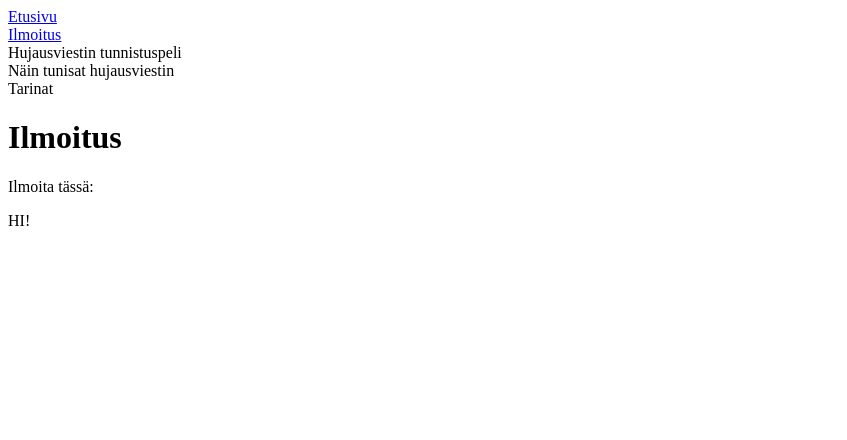
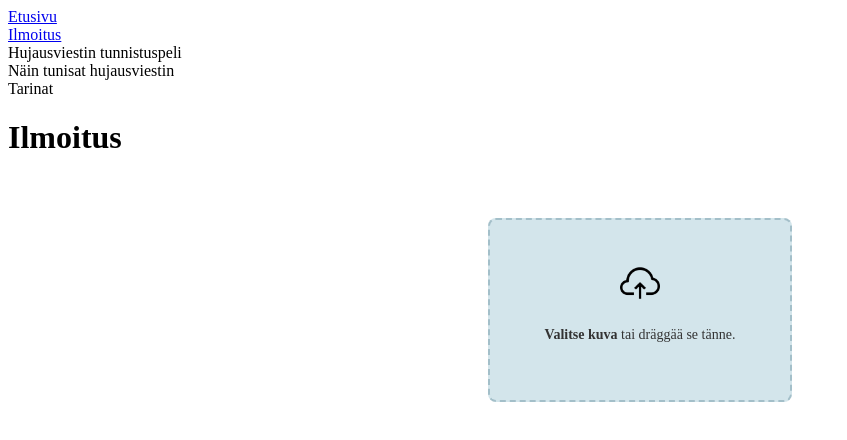
Before and after one commit to levonmaister/scamvjp2, a React (Vite) app: page /ilmoitus in a window 1280 px wide. Shown: the top 440 px of the page, without its empty margins (0-847 px from the left). Built offline with nearby package versions, Linux system fonts and the light colour scheme.

Commit message:
dropbox added for ilmoitus

```diff
--- a/index.html
+++ b/index.html
@@ -9,6 +9,6 @@
   <body>
     <div id="root"></div>
     <script type="module" src="/src/main.jsx"></script>
-    HI!
+
   </body>
 </html>
--- a/package.json
+++ b/package.json
@@ -12,6 +12,7 @@
   "dependencies": {
     "react": "^19.0.0",
     "react-dom": "^19.0.0",
+    "react-dropzone": "^14.3.8",
     "react-router-dom": "^7.5.0"
   },
   "devDependencies": {
--- /dev/null
+++ b/src/pages/Dropzone.jsx
@@ -0,0 +1,27 @@
+import { useState } from 'react';
+import React from 'react';
+import dropIcon from './cloud-computing.png';
+import './dropbox.css';
+
+const MyDropzone = () => {
+  const handleFileUpload = (event) => {
+    const file = event.target.files;
+    console.log(file);
+  };
+
+  return (
+    <div className="dropzone-container">
+      <label className="dropzone">
+        <img className="dropzone-icon" src={dropIcon} alt="Upload Icon" />
+        <p><strong>Valitse kuva</strong> tai dräggää se tänne.</p>
+        <input
+          type="file"
+          className="file-input"
+          onChange={handleFileUpload}
+        />
+      </label>
+    </div>
+  );
+};
+
+export default MyDropzone;
--- a/src/pages/IlmoitusSivu.jsx
+++ b/src/pages/IlmoitusSivu.jsx
@@ -3,9 +3,17 @@
 import { useState } from 'react'
 import React from 'react'
 import Navbar from '../components/Navbar'
+import MyDropzone from './Dropzone'
+
+
+
+
+
 
 
 const IlmoitusSivu = () => {
+
+
 
 
 
@@ -13,7 +21,10 @@ const IlmoitusSivu = () => {
         <div>
             <Navbar />
             <h1>Ilmoitus</h1>
-            <p>Ilmoita tässä: </p>
+
+
+            <MyDropzone />
+
         </div>
     )
 
--- /dev/null
+++ b/src/pages/dropbox.css
@@ -0,0 +1,45 @@
+.dropzone-container {
+    display: flex;
+    justify-content: center;
+    align-items: center;
+    padding: 40px;
+  }
+
+  .dropzone {
+    border: 2px dashed #a3bfc9;
+    background-color: #d3e5eb;
+    border-radius: 8px;
+    width: 300px;
+    height: 180px;
+    display: flex;
+    flex-direction: column;
+    justify-content: center;
+    align-items: center;
+    text-align: center;
+    position: relative;
+    cursor: pointer;
+    transition: border-color 0.3s;
+  }
+
+  .dropzone:hover {
+    border-color: #5a9bb5;
+  }
+
+  .dropzone-icon {
+    width: 40px;
+    height: 40px;
+    margin-bottom: 10px;
+  }
+
+  .dropzone p {
+    color: #333;
+    font-size: 14px;
+  }
+
+  .file-input {
+    opacity: 0;
+    position: absolute;
+    width: 100%;
+    height: 100%;
+    cursor: pointer;
+  }
```
Also changed, not shown: src/pages/cloud-computing.png (added), 1 other file (tests, documents, lock files or other folders).
